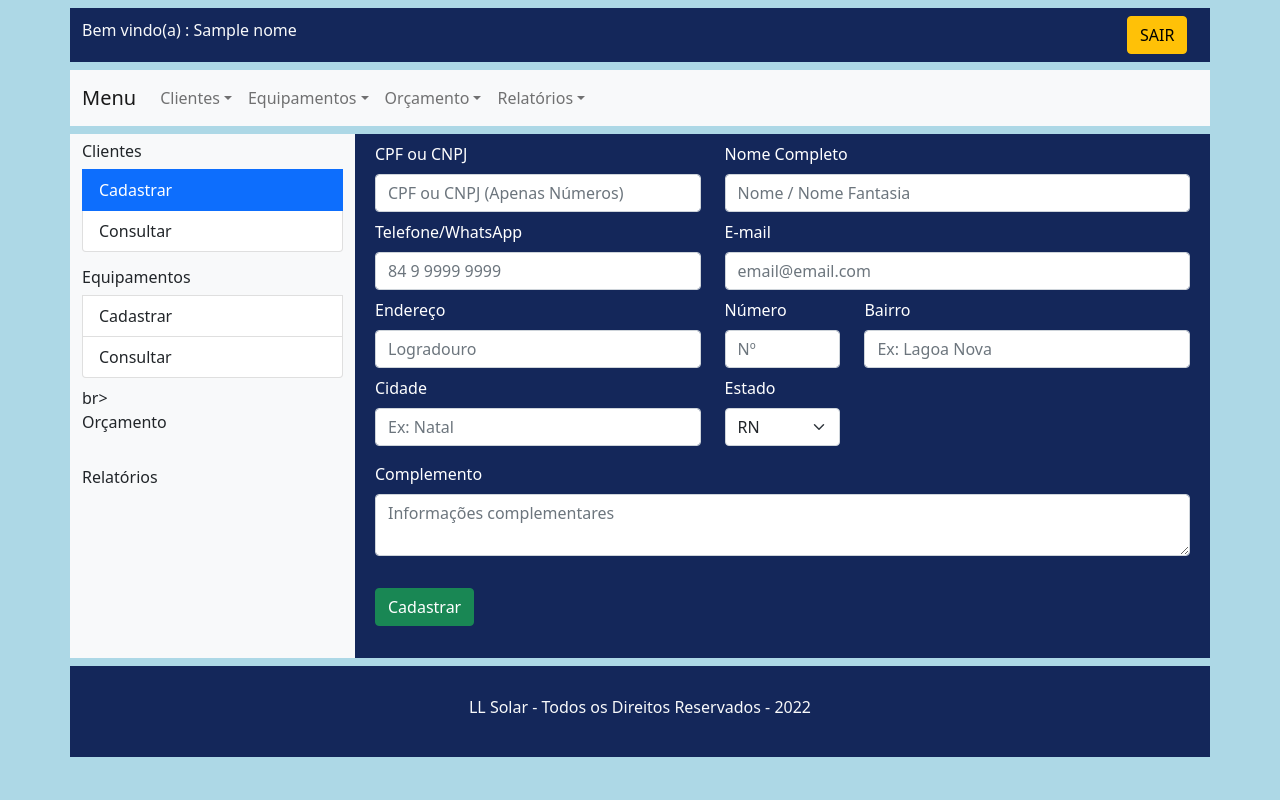
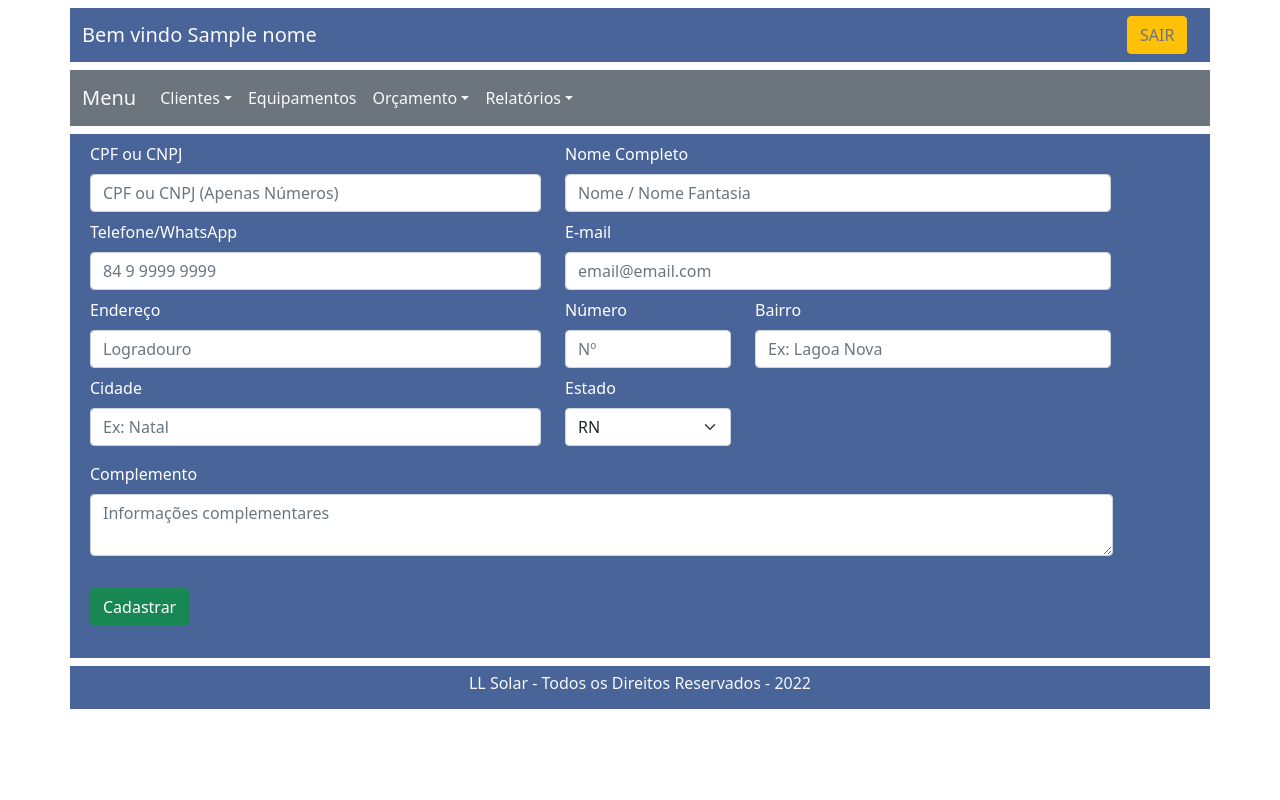
Before and after one commit to abnersant10/ll-solar, a Django app: template lladmin/templates/clientes_cadastro.html in a window 1280 px wide. Run offline with Django 4.2, Linux system fonts and the light colour scheme; the template is opened without the code that fills it: most values are stand-ins (such as "Sample title", 1, 10 or a date in 2020); some libraries are stand-ins or nearby versions.

Commit message:
muda cor remover menu antigo

```diff
--- a/lladmin/templates/clientes_cadastro.html
+++ b/lladmin/templates/clientes_cadastro.html
@@ -19,11 +19,11 @@
 
     <style>
         body {
-            background-color: lightblue;
+
         }
 
         .bg {
-            background-color: #14275a;
+            background-color: #496499;
         }
         .dropdown:hover .dropdown-menu{
             display: block;
@@ -31,6 +31,8 @@
         .dropdown-menu{
             margin-top: 0;
         }
+
+
     </style>
 
     <script>
@@ -50,16 +52,16 @@
         <!--Nav Bar -->
         <nav class="navbar row bg my-2"> <br>
             <div class="col-9 col-md-10 col-lg-11">
-                <p class="text-light h6 py-1">Bem vindo(a) : {{nome}}</p>
+                <a class="navbar-brand h4 text-light" href="#">Bem vindo {{nome}}</a>
             </div>
-            <div class="col-3  col-md-2 col-lg-1">
-                <a href="{% url 'logout' %}" class=" btn btn-warning  ">SAIR</a>
+            <div class="col-3  col-md-2 col-lg-1 ">
+                <a href="{% url 'logout' %}" class=" btn btn-warning  text-secondary">SAIR</a>
             </div>
         </nav>
 
-        <div class="row my-2">
-        <nav class="navbar navbar-expand-lg navbar-light bg-light">
-              <a class="navbar-brand" href="#">Menu</a>
+        <div class="row my-2 bg-secondary">
+        <nav class="navbar navbar-expand-lg navbar-light menu-nav">
+              <a class="navbar-brand text-light" href="#">Menu</a>
               <button class="navbar-toggler" type="button" data-bs-toggle="collapse" data-bs-target="#navbarTogglerDemo02" aria-controls="navbarTogglerDemo02" aria-expanded="false" aria-label="Toggle navigation">
                 <span class="navbar-toggler-icon"></span>
               </button>
@@ -67,8 +69,8 @@
               <div class="collapse navbar-collapse" id="navbarTogglerDemo02">
 
                 <ul class="navbar-nav me-auto mb-2 mb-lg-0">
-                    <li class="nav-item dropdown">
-                        <a class="nav-link dropdown-toggle" data-bs-toggle="dropdown" href="#" role="button" aria-expanded="false">Clientes</a>
+                    <li class="nav-item dropdown ">
+                        <a class="nav-link dropdown-toggle text-light" data-bs-toggle="dropdown" href="#" role="button" aria-expanded="false">Clientes</a>
                         <ul class="dropdown-menu">
                           <li><a class="dropdown-item" href="#scrollspyHeading3">Cadastrar</a></li>
                           <li><a class="dropdown-item" href="#scrollspyHeading4">Consultar</a></li>
@@ -76,73 +78,42 @@
                         </ul>
                       </li>
 
-                      <li class="nav-item dropdown">
-                        <a class="nav-link dropdown-toggle" data-bs-toggle="dropdown" href="#" role="button" aria-expanded="false">Equipamentos</a>
-                        <ul class="dropdown-menu">
-                          <li><a class="dropdown-item" href="#scrollspyHeading3">Cadastrar</a></li>
-                          <li><a class="dropdown-item" href="#scrollspyHeading4">Consultar</a></li>
-                          </li>
-                        </ul>
+                      <li class="nav-item ">
+                        <a class="nav-link text-light" href="#">Equipamentos</a>
                       </li>
 
-
                       <li class="nav-item dropdown">
-                        <a class="nav-link dropdown-toggle" data-bs-toggle="dropdown" href="#" role="button" aria-expanded="false">Orçamento</a>
+                        <a class="nav-link dropdown-toggle text-light" data-bs-toggle="dropdown" href="#" role="button" aria-expanded="false">Orçamento</a>
                         <ul class="dropdown-menu">
-                          <li><a class="dropdown-item" href="#scrollspyHeading3">Cadastrar</a></li>
+                          <li><a class="dropdown-item" href="#scrollspyHeading3">Novo</a></li>
                           <li><a class="dropdown-item" href="#scrollspyHeading4">Consultar</a></li>
                           </li>
                         </ul>
                       </li>
 
                       <li class="nav-item dropdown">
-                        <a class="nav-link dropdown-toggle" data-bs-toggle="dropdown" href="#" role="button" aria-expanded="false">Relatórios</a>
+                        <a class="nav-link dropdown-toggle text-light" data-bs-toggle="dropdown" href="#" role="button" aria-expanded="false">Relatórios</a>
                         <ul class="dropdown-menu">
-                          <li><a class="dropdown-item" href="#scrollspyHeading3">Cadastrar</a></li>
-                          <li><a class="dropdown-item" href="#scrollspyHeading4">Consultar</a></li>
+                          <li><a class="dropdown-item" href="#scrollspyHeading3">Simples</a></li>
+                          <li><a class="dropdown-item" href="#scrollspyHeading4">Completo</a></li>
                           </li>
                         </ul>
                       </li>
-
                 </ul>
-
               </div>
           </nav>
         </div>
 
-        <div class="row ">
-            <div class="col-sm-3 bg-light">
-                <div class="list-group py-2">
-                    <label class="h6"> Clientes </label>
-                    <a href="#" class="list-group-item list-group-item-action active" aria-current="true">
-                        Cadastrar
-                    </a>
-                    <a href="#" class="list-group-item list-group-item-action">Consultar </a>
-                </div>
 
-                <div class="list-group py-2">
-                    <label class="h6"> Equipamentos </label>
-                    <a href="#" class="list-group-item list-group-item-action " aria-current="true">
-                        Cadastrar
-                    </a>
-                    <a href="#" class="list-group-item list-group-item-action">Consultar </a>
-                </div>
-                br><br>
-                <label class="h6"> Orçamento </label>
-                <br><br>
-                <label class="h6"> Relatórios </label>
-                <br><br>
-            </div>
-
-            <div class="col-sm-9 bg">
+            <div class="row bg">
                 <!-- login -->
                 <form method="post" class="mx-2 my-2">
                     <div class="row">
-                        <div class="col-sm-5 ">
+                        <div class="col-11 col-sm-5 ">
                             <label class="form-label text-white ">CPF ou CNPJ</label>
                             <input type="text" class="form-control" placeholder="CPF ou CNPJ (Apenas Números)">
                         </div>
-                        <div class="col-sm-7 ">
+                        <div class=" col-11 col-sm-6 ">
                             <label class="form-label text-white ">Nome Completo</label>
                             <input type="text" class="form-control" placeholder="Nome / Nome Fantasia">
                         </div>
@@ -151,11 +122,11 @@
                             <label class="form-label text-white ">Telefone/WhatsApp</label>
                             <input type="text" class="form-control" placeholder="84 9 9999 9999">
                         </div>
-                        <div class=" col-7 col-sm-7 py-2">
+                        <div class=" col-6 col-sm-6 py-2">
                             <label class="form-label text-white ">E-mail</label>
                             <input type="text" class="form-control" placeholder="email@email.com">
                         </div>
-                        <div class="col-sm-5">
+                        <div class="col-11 col-sm-5">
                             <label class="form-label text-white ">Endereço</label>
                             <input type="text" class="form-control" placeholder="Logradouro">
                         </div>
@@ -163,11 +134,11 @@
                             <label class="form-label text-white ">Número</label>
                             <input type="text" class="form-control" placeholder="Nº">
                         </div>
-                        <div class="col-9 col-sm-5">
+                        <div class="col-8 col-sm-4">
                             <label class="form-label text-white ">Bairro</label>
                             <input type="text" class="form-control" placeholder="Ex: Lagoa Nova">
                         </div>
-                        <div class="col-8 col-sm-5 py-2">
+                        <div class="col-7 col-sm-5 py-2">
                             <label class="form-label text-white ">Cidade</label>
                             <input type="text" class="form-control" placeholder="Ex: Natal">
                         </div>
@@ -180,12 +151,8 @@
                                 <option value="PE">PE</option>
                             </select>
                         </div>
-
-
-
-
                     </div>
-                    <div class="col py-2">
+                    <div class="col-11 py-2">
                         <label class="form-label text-white ">Complemento</label>
                         <textarea class="form-control" placeholder="Informações complementares" rows="2"></textarea>
                     </div>
@@ -197,14 +164,13 @@
 
             </div>
 
-            <footer class="col text-center text-light bg my-2 py-2">
+            <footer class="row text-center text-light bg my-2 py-2">
                 <br>
                 <h6> LL Solar - Todos os Direitos Reservados - 2022 </h6>
                 <br>
             </footer>
 
         </div>
-
 
     </div>
 
--- a/lladmin/templates/home.html
+++ b/lladmin/templates/home.html
@@ -16,7 +16,7 @@
 
     <style type="text/css">
         .bg {
-            background-color : #14275a;
+            background-color : #496499;
         }
         body {
             background-color: 	lightblue;
```
Also changed, not shown: db.sqlite3.
